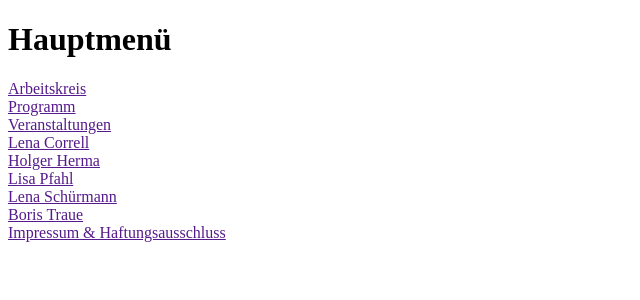
After one commit to jdreesen/DiskursMedienBiographie, a PHP site: template views/index.html.twig in a window 1280 px wide. The commit adds this page. Shown: the top 300 px of the page, without its empty margins (0-640 px from the left). Run offline with PHP 8.4, Linux system fonts and the light colour scheme; the template is opened without the code that fills it, so the values that code supplies are empty; some libraries are stand-ins or nearby versions.

Commit message:
added Twig (and some related) extensions and homepage view templates

```diff
--- /dev/null
+++ b/views/index.html.twig
@@ -0,0 +1,19 @@
+{% extends "layout.html.twig" %}
+{#
+{% block styles %}
+  <link rel="stylesheet" href="{{ asset('bundles/dmbmain/css/menu.css') }}" type="text/css" media="all" />
+  <link rel="stylesheet" href="{{ asset('bundles/dmbmain/css/menu' ~ style ~ '.css') }}" type="text/css" media="all" />
+{% endblock %}
+#}
+{% block content %}
+  <h1 class="ignore">Hauptmenü</h1>
+  <a href="{#{ path('content', {'slug': 'arbeitskreis'}) }#}" id="arbeitskreis" title="Arbeitskreis"><span>Arbeitskreis<br /></span></a>
+  <a href="{#{ path('content', {'slug': 'programm'}) }#}" id="programm" title="Programm"><span>Programm<br /></span></a>
+  <a href="{#{ path('content', {'slug': 'veranstaltungen'}) }#}" id="veranstaltungen" title="Veranstaltungen"><span>Veranstaltungen<br /></span></a>
+  <a href="{#{ path('content', {'slug': 'lena-correll'}) }#}" id="lena-correll" title="Lena Correll"><span>Lena Correll<br /></span></a>
+  <a href="{#{ path('content', {'slug': 'holger-herma'}) }#}" id="holger-herma" title="Holger Herma"><span>Holger Herma<br /></span></a>
+  <a href="{#{ path('content', {'slug': 'lisa-pfahl'}) }#}" id="lisa-pfahl" title="Lisa Pfahl"><span>Lisa Pfahl<br /></span></a>
+  <a href="{#{ path('content', {'slug': 'lena-schurmann'}) }#}" id="lena-schuermann" title="Lena Schürmann"><span>Lena Schürmann<br /></span></a>
+  <a href="{#{ path('content', {'slug': 'boris-traue'}) }#}" id="boris-traue" title="Boris Traue"><span>Boris Traue<br /></span></a>
+  <a href="{#{ path('content', {'slug': 'impressum'}) }#}" id="credits" title="Impressum &amp; Haftungsausschluss"><span>Impressum &amp; Haftungsausschluss</span></a>
+{% endblock %}
--- /dev/null
+++ b/views/layout.html.twig
@@ -0,0 +1,39 @@
+<!DOCTYPE html PUBLIC "-//W3C//DTD XHTML 1.0 Strict//EN"
+   "http://www.w3.org/TR/xhtml1/DTD/xhtml1-strict.dtd">
+<html xmlns="http://www.w3.org/1999/xhtml" lang="de" xml:lang="de">
+<head>
+  <title>Diskurs Medien Biographie - {% block title %}Startseite{% endblock %}</title>
+  <meta http-equiv="Content-Type" content="text/html; charset=utf-8" />
+  <meta http-equiv="Content-Style-Type" content="text/css" />
+  <meta http-equiv="Content-Script-Type" content="text/javascript" />
+  <meta http-equiv="language" content="de" />
+  <meta http-equiv="imagetoolbar" content="no" />
+  <meta name="verify-v1" content="aA2ALZxBgUVpI5xwOeP3iGKRC4oJ6s6+kabW0bU8CgI=" />
+  <meta name="y_key" content="fea3272547480a5c" />
+
+  <meta name="description" content="" />
+  <meta name="keywords" content="Berliner Arbeitskreis,Diskurs,Medien,Biographie,Traue,Pfahl,Correll,Herma,Schürmann" />
+  <meta name="robots" content="index,follow" />
+  <meta name="author" content="Jacob Dreesen" />
+  <meta name="copyright" content="Berliner Arbeitskreis: Diskurs, Medien, Biographie" />
+  <meta name="publisher" content="Berliner Arbeitskreis: Diskurs, Medien, Biographie" />
+{#
+  <link rel="stylesheet" href="{{ asset('bundles/dmbmain/css/style.css') }}" type="text/css" media="all" />
+  <link rel="stylesheet" href="{{ asset('bundles/dmbmain/css/main.css') }}" type="text/css" media="all" />
+  {% block styles %}{% endblock %}
+  <style type="text/css">@import("{{ asset('bundles/dmbmain/css/iemac-center.css') }}");</style>
+  <!--[if lt IE 7]><link type="text/css" rel="stylesheet" href="{{ asset('bundles/dmbmain/css/menu-ie6.css') }}" media="all" /><![endif]-->
+  <!--[if IE 7]><link type="text/css" rel="stylesheet" href="{{ asset('bundles/dmbmain/css/ie7.css') }}" media="all" /><![endif]-->
+  <script src="{{ asset('bundles/dmbmain/js/externallinks.js') }}" type="text/javascript"></script>
+  {% block scripts %}{% endblock %}
+#}
+</head>
+<body>
+  <div id="distance"></div>
+  <div id="container">
+    <div id="dmb"></div>
+    <div id="ak"></div>
+    <div id="content">{% block content %}{% endblock %}</div>
+  </div>
+</body>
+</html>
```
Also changed, not shown: app.php (+19 -2 lines), 1 other file.
